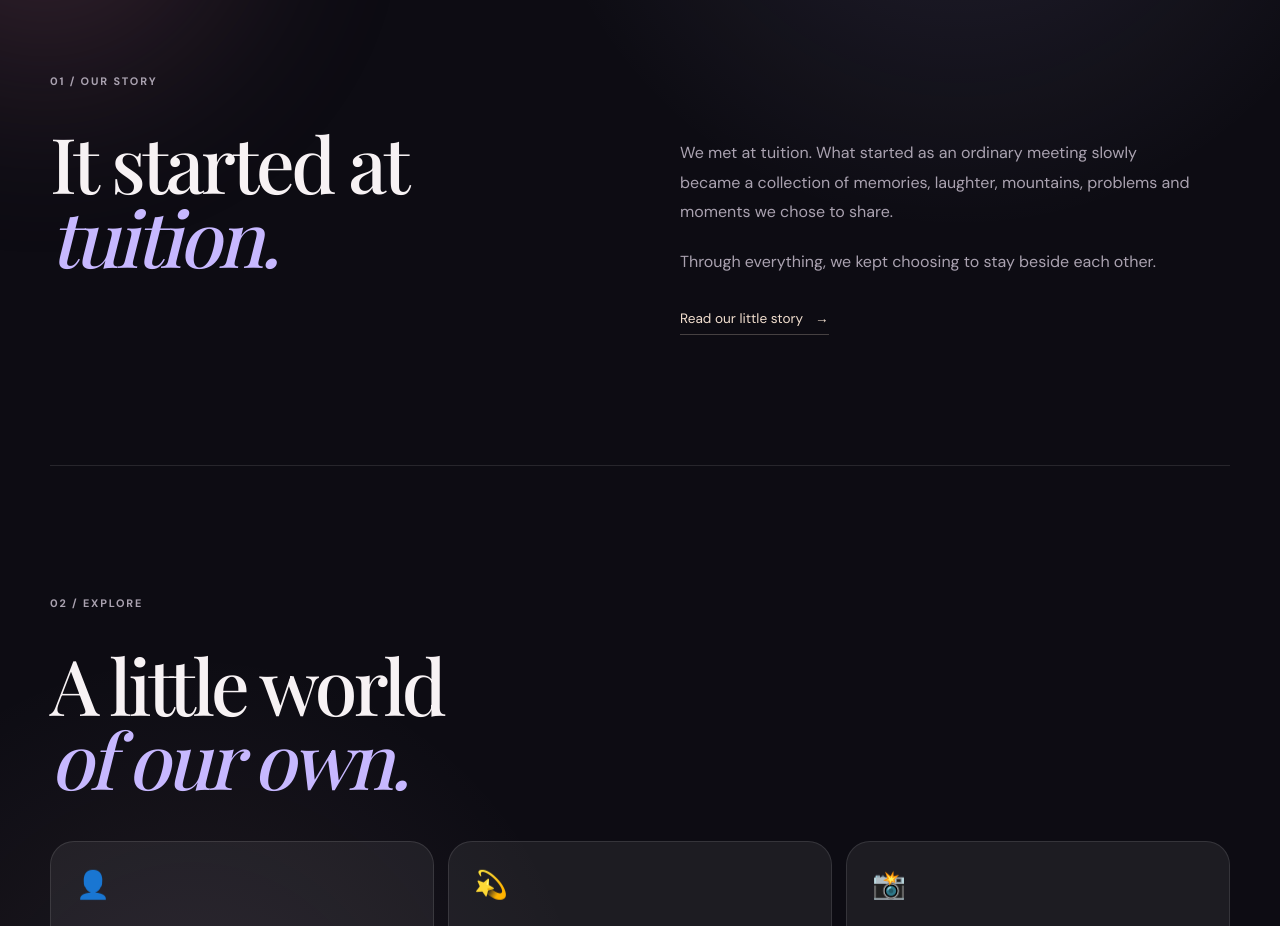
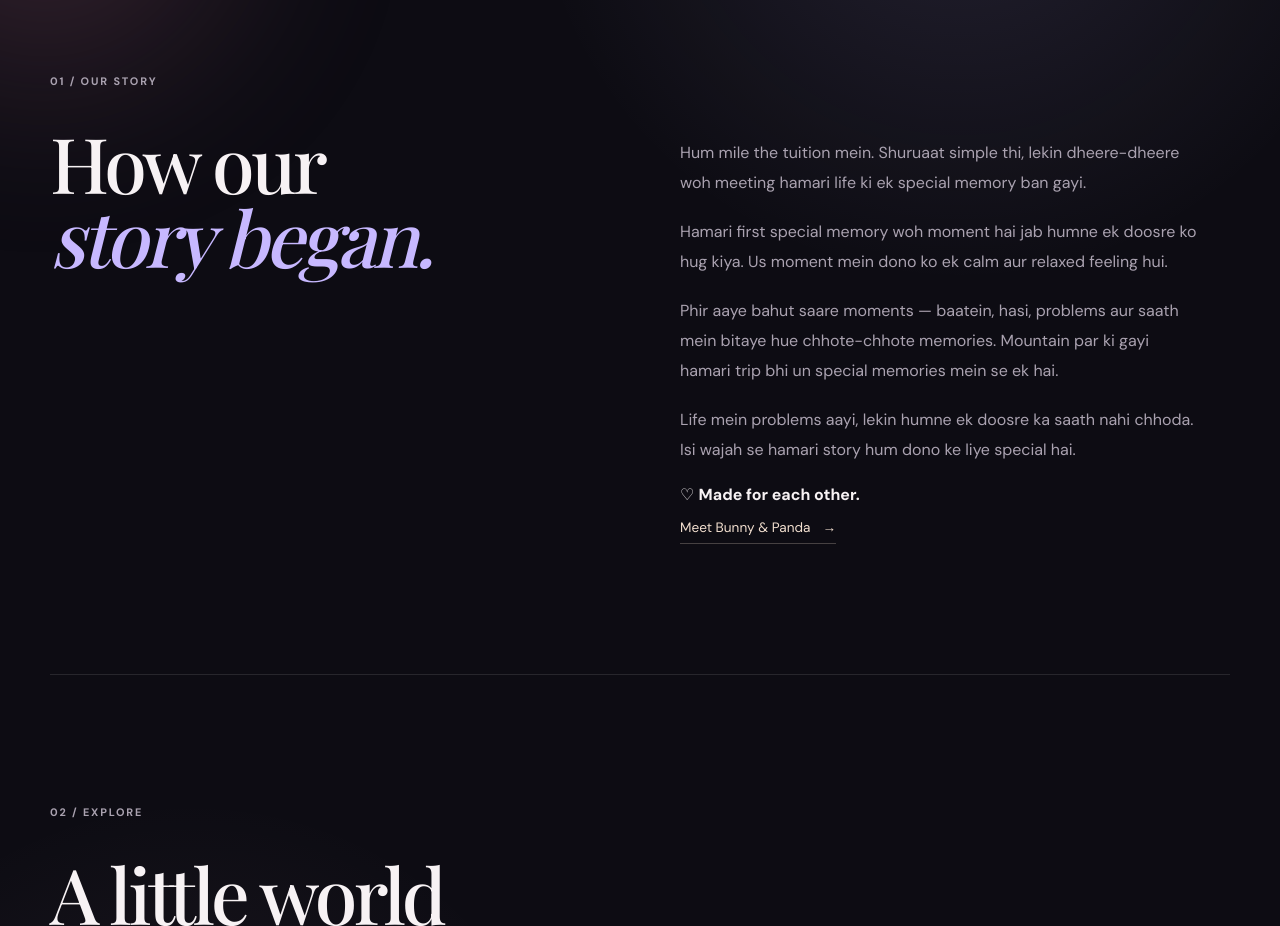
Before and after one commit to bunny1606/panda-bunny-life, a plain HTML site: page index.html in a window 1280 px wide. Shown: the part 900-1826 px from the top of the page. Drawn offline with nearby package versions, Linux system fonts and the light colour scheme.

Commit message:
Update Our Story

```diff
--- a/index.html
+++ b/index.html
@@ -82,20 +82,46 @@
 
     <section class="story-preview section" id="story">
   <div class="section-label">01 / OUR STORY</div>
+
   <div class="story-grid">
     <div>
-          <h2>It started at<br><em>tuition.</em></h2>
+      <h2>How our<br><em>story began.</em></h2>
     </div>
+
     <div class="story-copy">
       <p>
-            We met at tuition. What started as an ordinary meeting
-            slowly became a collection of memories, laughter,
-            mountains, problems and moments we chose to share.
+        Hum mile the tuition mein. Shuruaat simple thi,
+        lekin dheere-dheere woh meeting hamari life ki
+        ek special memory ban gayi.
       </p>
+
       <p>
-            Through everything, we kept choosing to stay beside each other.
+        Hamari first special memory woh moment hai jab
+        humne ek doosre ko hug kiya. Us moment mein
+        dono ko ek calm aur relaxed feeling hui.
       </p>
-          <a class="text-link" href="#about">Read our little story <span>→</span></a>
+
+      <p>
+        Phir aaye bahut saare moments — baatein, hasi,
+        problems aur saath mein bitaye hue chhote-chhote
+        memories. Mountain par ki gayi hamari trip bhi
+        un special memories mein se ek hai.
+      </p>
+
+      <p>
+        Life mein problems aayi, lekin humne ek doosre
+        ka saath nahi chhoda. Isi wajah se hamari story
+        hum dono ke liye special hai.
+      </p>
+
+      <div class="story-quote">
+        <span>♡</span>
+        <strong>Made for each other.</strong>
+      </div>
+
+      <a class="text-link" href="#about">
+        Meet Bunny & Panda <span>→</span>
+      </a>
     </div>
   </div>
 </section>
```
Lines whose indentation alone changed are shown as unchanged.
